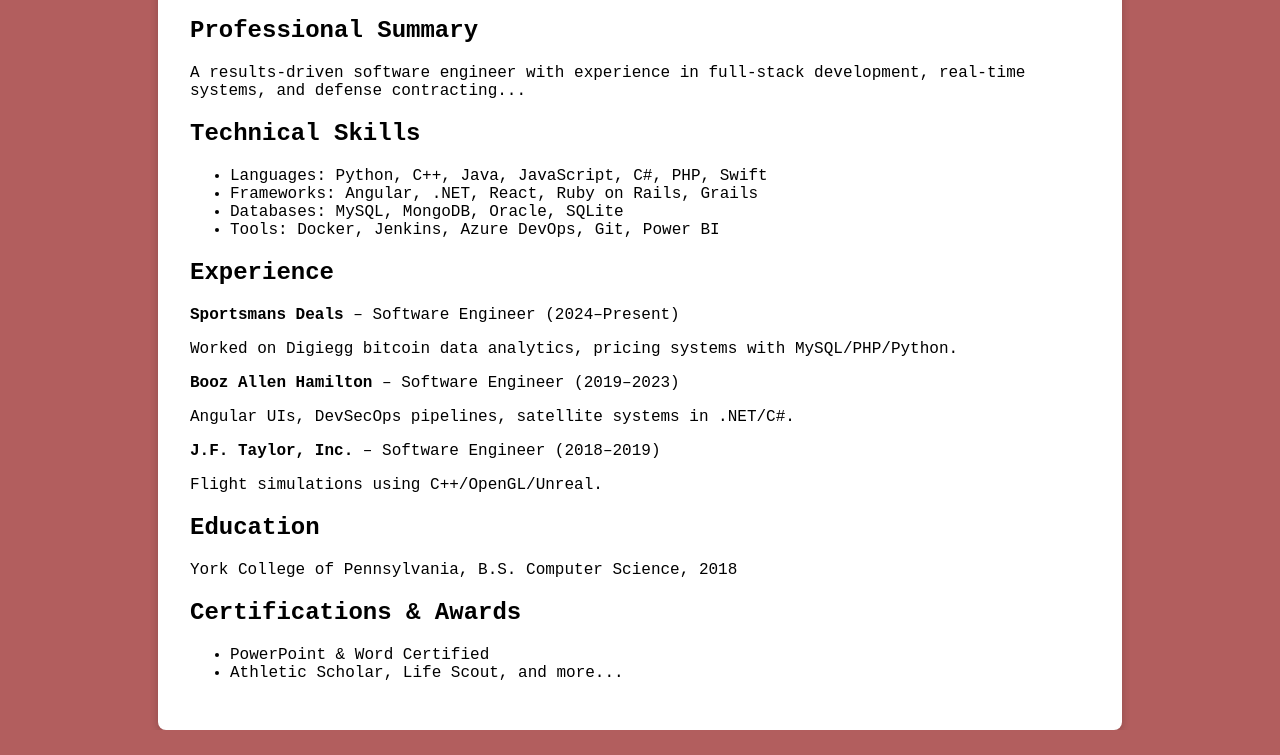
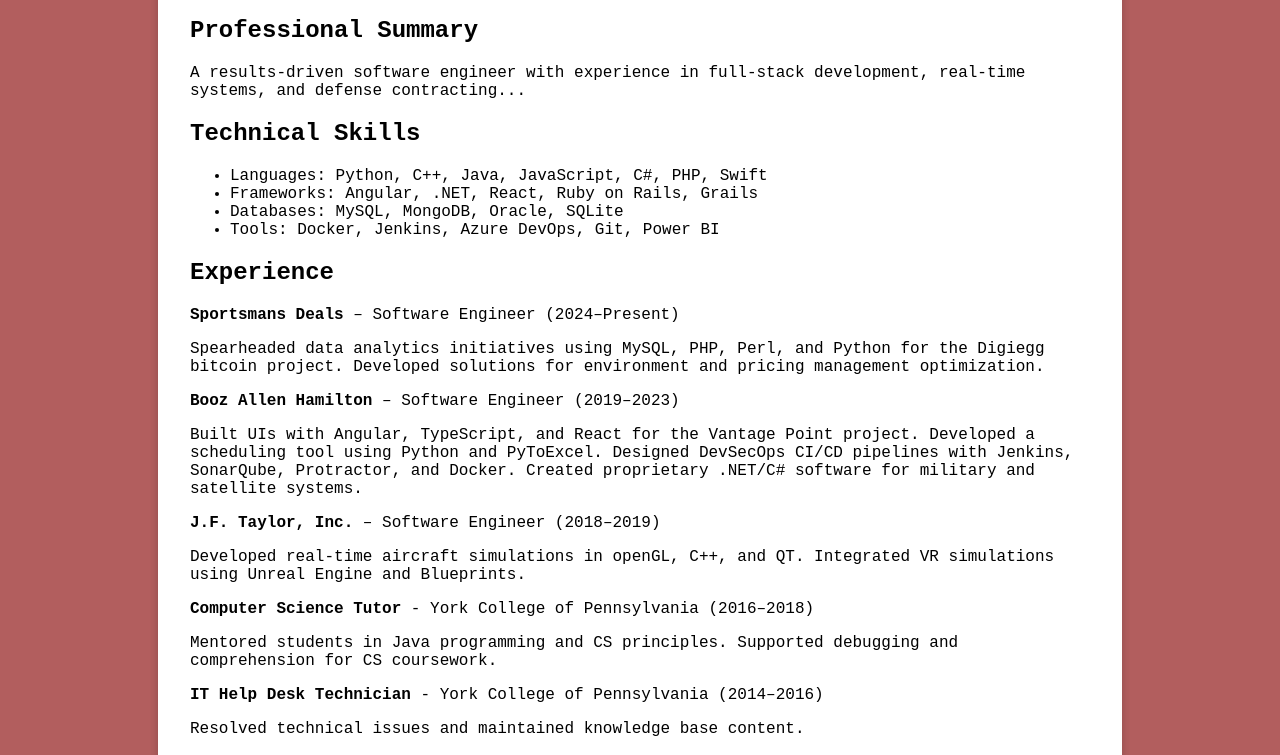
Before and after one commit to markymark5127/markymark5127.github.io, a plain HTML site: page resume.html in a window 1280 px wide. Shown: the part 180-935 px from the top of the page. Before the commit the page ends 910 px from the top, so only its background shows below. Drawn offline with Linux system fonts and the light colour scheme.

Commit message:
download changes, and added resume

```diff
--- a/resume.html
+++ b/resume.html
@@ -15,7 +15,7 @@
       <li><a href="objectives.html">Objectives</a></li>
       <li><a href="projects.html">Projects</a></li>
       <li><a href="resume.html">Resume</a></li>
-      <li><a href="downloads/resume.pdf" download>Download Resume</a></li>
+      <li><a href="downloads/MarkMayne_Resume.docx" download>Download Resume</a></li>
       <li><a href="https://www.linkedin.com/in/mark-mayne-363547116?utm_source=share&utm_campaign=share_via&utm_content=profile&utm_medium=ios_app" target="_blank">LinkedIn</a></li>
       <li><a href="https://github.com/markymark5127" target="_blank">GitHub</a></li>
       <li><a href="contact.html">Contact</a></li>
@@ -35,17 +35,23 @@
     </ul>
     <h2>Experience</h2>
     <p><strong>Sportsmans Deals</strong> – Software Engineer (2024–Present)</p>
-    <p>Worked on Digiegg bitcoin data analytics, pricing systems with MySQL/PHP/Python.</p>
+    <p>Spearheaded data analytics initiatives using MySQL, PHP, Perl, and Python for the Digiegg bitcoin project. Developed solutions for environment and pricing management optimization.</p>
     <p><strong>Booz Allen Hamilton</strong> – Software Engineer (2019–2023)</p>
-    <p>Angular UIs, DevSecOps pipelines, satellite systems in .NET/C#.</p>
+    <p>Built UIs with Angular, TypeScript, and React for the Vantage Point project. Developed a scheduling tool using Python and PyToExcel. Designed DevSecOps CI/CD pipelines with Jenkins, SonarQube, Protractor, and Docker. Created proprietary .NET/C# software for military and satellite systems.</p>
     <p><strong>J.F. Taylor, Inc.</strong> – Software Engineer (2018–2019)</p>
-    <p>Flight simulations using C++/OpenGL/Unreal.</p>
+    <p>Developed real-time aircraft simulations in openGL, C++, and QT. Integrated VR simulations using Unreal Engine and Blueprints.</p>
+    <p><strong>Computer Science Tutor</strong> - York College of Pennsylvania (2016–2018)</p>
+    <p>Mentored students in Java programming and CS principles. Supported debugging and comprehension for CS coursework.</p>
+    <p><strong>IT Help Desk Technician</strong> - York College of Pennsylvania (2014–2016)
+    <p>Resolved technical issues and maintained knowledge base content.</p>
     <h2>Education</h2>
-    <p>York College of Pennsylvania, B.S. Computer Science, 2018</p>
+    <p>York College of Pennsylvania, B.S. Computer Science, Minor in Mathematics, Graduated 2018</p>
     <h2>Certifications & Awards</h2>
     <ul>
       <li>PowerPoint & Word Certified</li>
-      <li>Athletic Scholar, Life Scout, and more...</li>
+      <li>Athletic Scholar(4-time recipient)</li>
+      <li>Kurt M. Chenowith Memorial Foundation Scholarship</li>
+      <li>Neil P. Stauffer and Ruth M. Stauffer Scholarship (2-time recipient)</li>
     </ul>
   </div>
   <script src="scripts/main.js"></script>
```
Also changed, not shown: aboutMe.html (+2 -2 lines), contact.html (+1 -1 lines), index.html (+1 -1 lines), objectives.html (+1 -1 lines), projects.html (+1 -1 lines), 3 other files.
